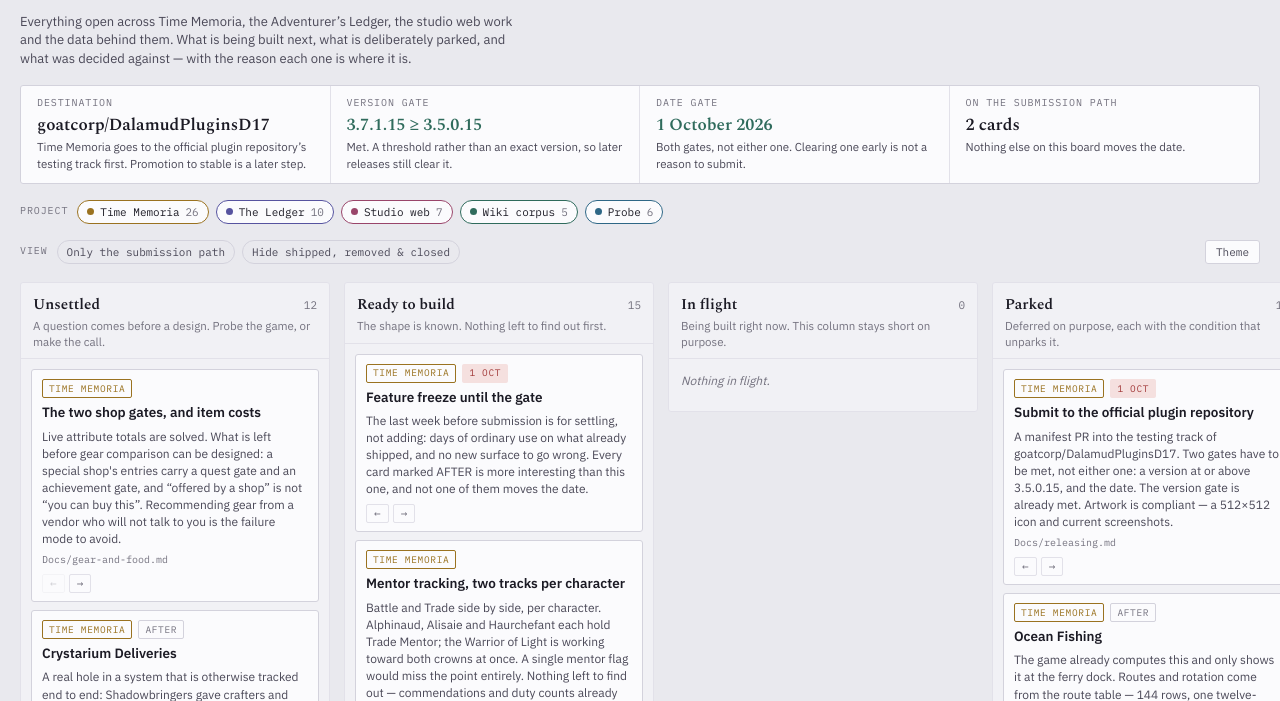
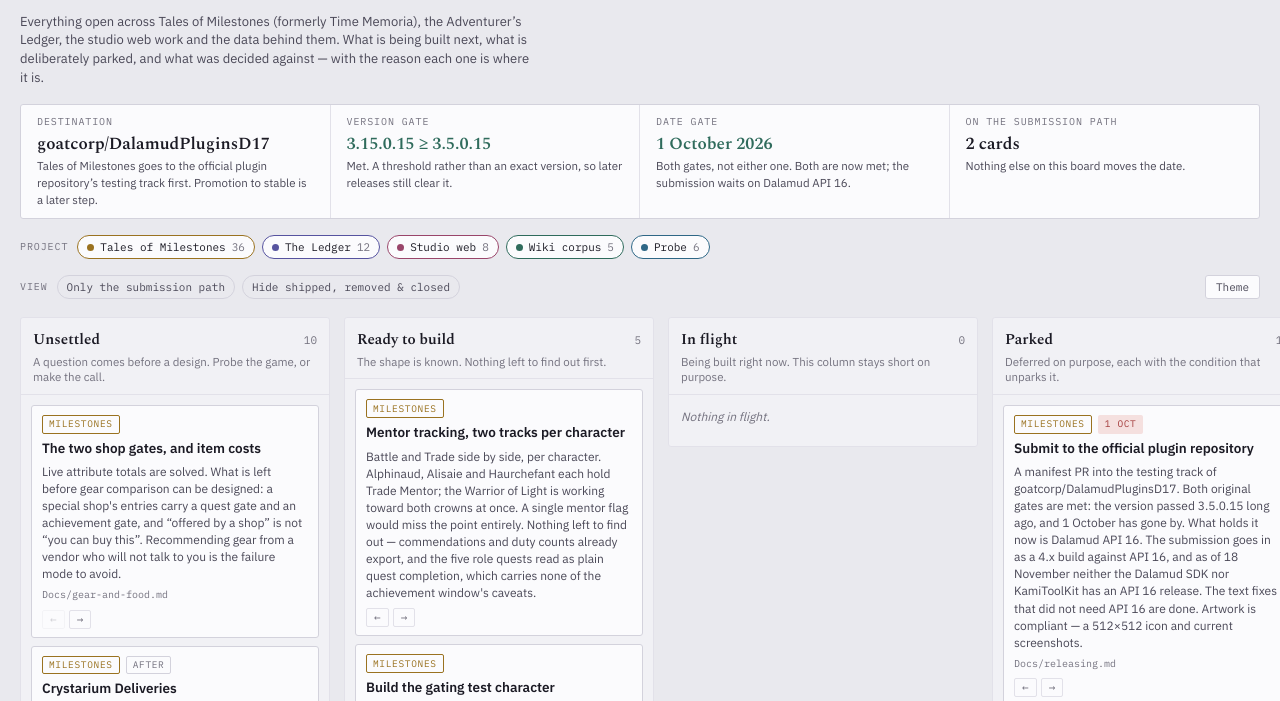
Before and after one commit to LegendsOfTheGame/roadmap, a plain HTML site: page index.html in a window 1280 px wide. Shown: the part 95-796 px from the top of the page. Drawn offline with nearby package versions, Linux system fonts and the light colour scheme.

Commit message:
content: catch the board up to 3.15.0.15
Shipped since 23 Sep: 12 planned cards move to Shipped (duty grid and
export, relic export and checklist, hunt counts and reconciliation,
native parity, backup notice, Ledger address, Ko-fi, settle week), and
13 new cards record 3.7.2 to 3.15 and the Ledger's layout and share codes.
API 16 is now on the submission path. The plugin's new name, Tales of
Milestones, replaces Time Memoria on the page.

Co-Authored-By: Claude Opus 5.5 <noreply@anthropic.com>
Claude-Session: https://claude.ai/code/session_01DSgFFcDf3qQZHhCZweBMfk

```diff
--- a/cards.js
+++ b/cards.js
@@ -15,14 +15,14 @@
 const META = {
   gateDate: Date.UTC(2026, 9, 1),        // 1 October 2026
   gateDateLabel: "1 October 2026",
-  version: "3.7.1.15",
+  version: "3.15.0.15",
   versionGate: "3.5.0.15",
   destination: "goatcorp/DalamudPluginsD17"
 };
 
 const PROJECTS = {
-  tm:     { name: "Time Memoria",  short: "TIME MEMORIA", hue: "var(--p-tm)",
-            blurb: "The Dalamud plugin. Quest pacing, read from the game." },
+  tm:     { name: "Tales of Milestones", short: "MILESTONES", hue: "var(--p-tm)",
+            blurb: "The Dalamud plugin, formerly Time Memoria. Quest pacing, read from the game." },
   pl:     { name: "The Ledger",    short: "LEDGER",       hue: "var(--p-pl)",
             blurb: "Pandora Lunar's Adventurer's Ledger, the web companion." },
   studio: { name: "Studio web",    short: "STUDIO",       hue: "var(--p-studio)",
@@ -63,15 +63,10 @@ const CARDS = [
 
   { id: "d17-submit", p: "tm", c: "parked", gate: "1oct",
     t: "Submit to the official plugin repository",
-    d: "A manifest PR into the testing track of goatcorp/DalamudPluginsD17. Two gates have to be met, not either one: a version at or above 3.5.0.15, and the date. The version gate is already met. Artwork is compliant — a 512×512 icon and current screenshots.",
+    d: "A manifest PR into the testing track of goatcorp/DalamudPluginsD17. Both original gates are met: the version passed 3.5.0.15 long ago, and 1 October has gone by. What holds it now is Dalamud API 16. The submission goes in as a 4.x build against API 16, and as of 18 November neither the Dalamud SDK nor KamiToolKit has an API 16 release. The text fixes that did not need API 16 are done. Artwork is compliant — a 512×512 icon and current screenshots.",
     s: "Docs/releasing.md" },
 
-  { id: "no-features-sep", p: "tm", c: "ready", gate: "1oct",
-    t: "Feature freeze until the gate",
-    d: "The last week before submission is for settling, not adding: days of ordinary use on what already shipped, and no new surface to go wrong. Every card marked AFTER is more interesting than this one, and not one of them moves the date.",
-    s: null },
-
-  /* ---------------- Time Memoria ---------------- */
+  /* ---------------- Tales of Milestones (formerly Time Memoria) ---------------- */
 
   { id: "mentor", p: "tm", c: "ready", gate: null,
     t: "Mentor tracking, two tracks per character",
@@ -88,31 +83,6 @@ const CARDS = [
     d: "A real hole in a system that is otherwise tracked end to end: Shadowbringers gave crafters and gatherers no class quest chain at all, and replaced it with a repeatable turn-in. So this is a new tracked category per job with its own rank and delivery count — not missing quest rows. The exact shape is still unprobed.",
     s: null },
 
-  { id: "lodestone-link", p: "tm", c: "ready", gate: null,
-    t: "The Lodestone link in the native window",
-    d: "The last open item in native parity. The closest existing node draws a full list-item hover bar, so a row that reads as a clickable label is real work rather than one property. Left out of the last parity pass rather than shipping something that looks clickable and is not.",
-    s: "Docs/native-parity.md" },
-
-  { id: "rebaseline-native", p: "tm", c: "ready", gate: null,
-    t: "Native parity for the journal re-baseline",
-    d: "The re-baseline controls shipped in the classic settings window first. The native window still needs them.",
-    s: "Docs/native-parity.md" },
-
-  { id: "duty-export", p: "tm", c: "ready", gate: "after",
-    t: "Export duty completion for the grid",
-    d: "Three tiers of certainty. Exact, from quest data: the quest that follows a duty gives the true answer for every dungeon and trial the story gates. Exact, from achievements: 53 Extreme and Minstrel's Ballad clears. A floor, from Mapping the Realm, which is a discovery achievement and must never overwrite a higher stored value. Guildhests stay hand-ticked, and say so.",
-    s: null },
-
-  { id: "relic-export", p: "tm", c: "ready", gate: "after",
-    t: "Relic names and completion",
-    d: "Relic quests already arrive in the export — the game files them under Class & Job Quests. Names come from the game's own achievement sheet, so the plugin can send name plus done and the Ledger seeds nothing by hand.",
-    s: null },
-
-  { id: "hunt-flags", p: "tm", c: "unsettled", gate: null,
-    t: "May the plugin export the hunt group flags?",
-    d: "A decision, not a probe. A per-mark kill record is a combat log and is permanently out of scope. But the plugin already exports duty and commendation counts, so a profile aggregate is not new ground. The principle wants settling before the Ledger asks for the data.",
-    s: "README.md" },
-
   { id: "ocean-build", p: "tm", c: "parked", gate: "after",
     t: "Ocean Fishing",
     d: "The game already computes this and only shows it at the ferry dock. Routes and rotation come from the route table — 144 rows, one twelve-element sequence shifted a place per day. Both boats, the next voyages, stops in order, unlocks read from the route's own quest column. Schedule from the game; bait and bite windows stay community measurement.",
@@ -128,20 +98,15 @@ const CARDS = [
     d: "The only planned change that alters what someone mid-A Realm Reborn sees, and the only one the game genuinely cannot supply. A level 50 Seventh Astral Era quest should rank as 2.x, not as the patch its id belongs to.",
     s: "Docs/4.0-checklist.md" },
 
-  { id: "api16", p: "tm", c: "parked", gate: "after",
+  { id: "api16", p: "tm", c: "parked", gate: "1oct",
     t: "Rebuild against API 16",
-    d: "Unparks when API 16 reaches general release. The API digit sorts last in the version, so it can never disqualify a build — but a forced update is a moment worth spending on something.",
+    d: "Now the one thing the submission waits on. The 4.x build that goes to the official repository has to target API 16, and as of 18 November neither the Dalamud SDK nor KamiToolKit has an API 16 release. Unparks when they do. The API digit sorts last in the version, so the rebuild can never disqualify a build.",
     s: "Docs/4.0-checklist.md" },
 
   { id: "gating-char", p: "tm", c: "ready", gate: null,
     t: "Build the gating test character",
     d: "A main character has done everything, which makes gating easy to write and impossible to test. A fresh character at level 10 with Fisher unlocked leaves one boat unlocked and one locked — permanently. A fixture, not a window that closes as you play. Every progression gate in the plugin needs it.",
     s: "Docs/4.0-checklist.md" },
-
-  { id: "ledger-url", p: "tm", c: "unsettled", gate: null,
-    t: "The Ledger address is compiled in",
-    d: "Every released build points at the current address for good, and the site is moving to its own domain. Redirects hold for now, which is the only reason this is not already a problem. Decide whether the plugin should read the address from somewhere that can change.",
-    s: null },
 
   /* ---------------- probes ---------------- */
 
@@ -172,26 +137,6 @@ const CARDS = [
 
   /* ---------------- the Ledger ---------------- */
 
-  { id: "backup-notice", p: "pl", c: "ready", gate: null,
-    t: "“We are moving — download your backup”",
-    d: "The one piece of the move worth doing early. Its clock starts when the notice goes up, not when the domain switches, and browser storage does not survive a change of origin. Without it every saved character is stranded.",
-    s: null },
-
-  { id: "duty-grid", p: "pl", c: "ready", gate: "after",
-    t: "The duty grid",
-    d: "Every dungeon, trial, raid and guildhest per expansion, ticked where done. Rows generated from the game's own content table, so no hand-kept list and new duties appear on patch day. The plugin supplies the exact answer where the story gates a duty, which is the part a Lodestone-only tracker cannot do.",
-    s: null },
-
-  { id: "relic-checklist", p: "pl", c: "ready", gate: "after",
-    t: "Relic checklist",
-    d: "Fed by the relic export. Ticked from the game rather than typed.",
-    s: null },
-
-  { id: "hunts-reconcile", p: "pl", c: "ready", gate: null,
-    t: "Reconcile the Hunts tab against the game",
-    d: "The game tracks unique elite mark kills, but only ever reports how many, never which. That count is still worth surfacing. The Warrior of Light's tab had none of the six La Noscea A ranks ticked; the game reported five. A line reading “the game says 5, you have ticked 0” is the whole feature.",
-    s: null },
-
   { id: "hunts-late", p: "pl", c: "parked", gate: null,
     t: "Later expansions have no hunt source",
     d: "Group achievements cover A Realm Reborn, Heavensward and Stormblood — 70 of 127 marks. Everything after that has counter achievements only. Those 57 stay hand-ticked, and the tab should say so plainly rather than look broken.",
@@ -216,12 +161,12 @@ const CARDS = [
 
   { id: "web-merge", p: "studio", c: "parked", gate: "after",
     t: "One origin for everything web-facing",
-    d: "The hub, the Ledger and the challenge trackers serve from one domain. One origin means one browser store, which is the whole point: a routine ticked on the checklist is ticked in the Ledger. Subdomains stay as redirects so existing addresses keep working.",
+    d: "Half done. legendmemoria.org already serves the Ledger, the Apex tracker and the plugin pages from one origin, which was the point: one browser store. The repositories are still separate, and a workflow copies them into the site. Folding them into one repository, with one licence across the lot, is the part still parked.",
     s: null },
 
   { id: "split-appjs", p: "studio", c: "parked", gate: "after",
     t: "Split the app into shell and per-game",
-    d: "The Ledger is one 199 KB script, nearly all of it specific to one game. This is not extra work on top of a shared layout — it is the shared layout. Shell: themes, save indicator, backup bar, and one countdown engine.",
+    d: "The Ledger's main script is now 396 KB, nearly all of it specific to one game. This is not extra work on top of a shared layout — it is the shared layout. Shell: themes, save indicator, backup bar, and one countdown engine.",
     s: null },
 
   { id: "reset-engine", p: "studio", c: "parked", gate: "after",
@@ -232,11 +177,6 @@ const CARDS = [
   { id: "challenge-rebirth", p: "studio", c: "parked", gate: "after",
     t: "Challenge trackers on the shared shell",
     d: "The themes already carry shape as well as colour — one sharpens every corner, another rounds them — so a game inheriting the shell inherits real personality, and the accent colour makes per-game identity a single line.",
-    s: null },
-
-  { id: "support", p: "studio", c: "ready", gate: null,
-    t: "A way to support the project",
-    d: "A donate link in the plugin's own settings window and on the sites. Donate links are common among approved plugins; it will be confirmed with the approval group at submission rather than assumed.",
     s: null },
 
   { id: "ads-ledger", p: "studio", c: "closed", gate: null,
@@ -273,7 +213,7 @@ const CARDS = [
 
   { id: "naive-time", p: "wiki", c: "ready", gate: null,
     t: "Timestamps ignore daylight saving",
-    d: "Fetch times are recorded in naive local time. An autumn clock change repeats an hour, so a stale record could win. Small, and it will happen in November.",
+    d: "Fetch times are recorded in naive local time. An autumn clock change repeats an hour, so a stale record could win. Small, and it comes round every November.",
     s: null },
 
   /* ---------------- closed, with the reason ---------------- */
@@ -299,6 +239,131 @@ const CARDS = [
     s: "Docs/releasing.md" },
 
   /* ---------------- shipped ---------------- */
+
+  { id: "sh-315", p: "tm", c: "shipped", gate: null,
+    t: "3.15.0.15 — an export half the size",
+    d: "Every id list in the export writes a run of consecutive ids as a pair, so a full export is about half its old size and quicker to paste. The data is the same. The Ledger reads it already, and exports from older versions still import.",
+    s: null },
+
+  { id: "sh-ledger-share", p: "pl", c: "shipped", gate: null,
+    t: "Share codes",
+    d: "Shipped with 3.15.0.15. Settings makes a short code that opens a read-only view of one character. Each share also stores a backup that your browser encrypts before it goes up, which only your owner key or a one-time recovery code can open. A timed code expires 48 hours after the last share; a permanent one updates itself after you save.",
+    s: null },
+
+  { id: "sh-314", p: "tm", c: "shipped", gate: null,
+    t: "3.14.0.15 — hunt counts, native parity, /tmwiki groups",
+    d: "Hunt group counts in the export, read on demand. Allied society quests in their own group under each expansion in /tmwiki, and held levequests listed by town. Journal re-baseline and Lodestone links in the native window. The Main Scenario rate stops at the final Main Scenario quest, and the Ledger link points at its new home.",
+    s: null },
+
+  { id: "kofi-title-heart", p: "tm", c: "shipped", gate: null,
+    t: "Ko-fi heart in the title bar",
+    d: "Shipped in 3.14.0.15. A heart in the classic main window's title bar opens the Ko-fi page. A link only, beside the one that stays in the Credits tab.",
+    s: null },
+
+  { id: "food-location-marker", p: "tm", c: "shipped", gate: null,
+    t: "Where each food is",
+    d: "Shipped in 3.14.0.15. Each row on the Bonuses tab shows where the food is: B1 to B4 for the inventory block, the same number /isearch gives, and S for the saddlebag. Probed against the game first — 26 of 26 visible food stacks matched.",
+    s: null },
+
+  { id: "sh-ledger-layout", p: "pl", c: "shipped", gate: null,
+    t: "The Ledger's new layout",
+    d: "Shipped with 3.13.0.15. Next Steps is the first screen, with Daily, Weekly and Seasonal in the rail. Each Challenge Log entry has its own row, routines can carry their own boxes, and the Ledger holds up to eight characters. The leftovers — Custom Deliveries boxes, the weekly meter, Armor and GARO cards — followed in 3.14.",
+    s: null },
+
+  { id: "sh-313", p: "tm", c: "shipped", gate: null,
+    t: "3.13.0.15 — eat from the window",
+    d: "An Eat button for each meal on the Bonuses tab and in /tm food, and /tm eat by role. Playtime in the export kept current. The native windows update once a second instead of every frame: about 1.2 ms down to 0.08 ms per frame in a test.",
+    s: null },
+
+  { id: "sh-311", p: "tm", c: "shipped", gate: null,
+    t: "3.11 — food from accepted quests",
+    d: "/tm food lists the quests in your journal that reward food, and an eye on the turn-in window opens it before you choose. Text follows the game's UI theme, so the light themes are readable. The download went from 12.7 MB to 1.3 MB. 3.11.1.15 fixed an unload error that needed a game restart.",
+    s: null },
+
+  { id: "sh-rename", p: "tm", c: "shipped", gate: null,
+    t: "3.10.1.15 — Time Memoria is now Tales of Milestones",
+    d: "A new name and nothing else. Settings, the quest journal and exports stay where they were, and the /tm commands do not change.",
+    s: null },
+
+  { id: "sh-310", p: "tm", c: "shipped", gate: null,
+    t: "3.10.0.15 — the /tm food window",
+    d: "The strongest meal held for each role, and where it is: inventory, saddlebag or a retainer by name. Saddlebag food is found straight after the game starts, not only after the saddlebag is opened. The last five exports per character are kept locally.",
+    s: null },
+
+  { id: "sh-38", p: "tm", c: "shipped", gate: null,
+    t: "3.8 and 3.9 — the collections export",
+    d: "A separate collections export with duty clears, per-expansion quest totals, mount speed, folklore tomes and the Master's Bestiary in 3.8.0.15, and relic stages held in 3.9.0.15.",
+    s: null },
+
+  { id: "sh-372", p: "tm", c: "shipped", gate: null,
+    t: "3.7.2 to 3.7.7 — /tmwiki and levequests",
+    d: "A /tmwiki window that links accepted quests to the wiki, and levequests shown with their job, turn-in count and copyable required items. Plus fixes to the installer buttons and to event names.",
+    s: null },
+
+  { id: "domain-move", p: "studio", c: "shipped", gate: null,
+    t: "Everything on legendmemoria.org",
+    d: "legendmemoria.org serves the Ledger at /lunar, the Apex tracker at /apex and the plugin pages at /plugins, all from one origin. The old Ledger address stays up with a moved notice.",
+    s: null },
+
+  { id: "support", p: "studio", c: "shipped", gate: null,
+    t: "A way to support the project",
+    d: "Shipped. A Ko-fi button in the plugin's settings since 3.7.1.15, a heart in the classic window's title bar since 3.14.0.15, and a plain Ko-fi link on the Ledger and this board. Links only: no counter, no popup, no reminder.",
+    s: null },
+
+  { id: "backup-notice", p: "pl", c: "shipped", gate: null,
+    t: "“We are moving — download your backup”",
+    d: "Shipped. The old github.io address shows a notice that the Ledger has moved, with a Download backup button. Browser storage does not survive a change of origin, so without it every saved character would have been stranded.",
+    s: null },
+
+  { id: "duty-grid", p: "pl", c: "shipped", gate: null,
+    t: "The duty grid",
+    d: "Every dungeon, trial, raid and guildhest per expansion, ticked where done. The rows are generated from the game's own Duty Finder table, so new duties appear on patch day with no hand-kept list, and the grid ticks itself from the plugin's duty export.",
+    s: null },
+
+  { id: "relic-checklist", p: "pl", c: "shipped", gate: null,
+    t: "Relic checklist",
+    d: "Shipped in 3.9.0.15 as its own Relics area, then rebuilt in 3.12 to count weapons and tools rather than quests: one panel per relic line, a By job view, and Armor and GARO cards. Filled from the plugin's relic export, not typed. When a line's first quest is not open yet, the card names the quest to do on the way to it.",
+    s: null },
+
+  { id: "hunts-reconcile", p: "pl", c: "shipped", gate: null,
+    t: "Reconcile the Hunts tab against the game",
+    d: "Shipped in 3.14.0.15. After an import, each A and S rank group shows the game's count beside your ticks — for example “The game counts 5 of 6; you have ticked 4”. It never ticks anything for you.",
+    s: null },
+
+  { id: "ledger-url", p: "tm", c: "shipped", gate: null,
+    t: "The Ledger address in the plugin",
+    d: "Shipped in 3.14.0.15. Open Adventurer's Ledger now goes to legendmemoria.org/lunar, the Ledger's permanent home. The old address stays up and says the Ledger has moved, so older builds still lead somewhere useful.",
+    s: null },
+
+  { id: "hunt-flags", p: "tm", c: "shipped", gate: null,
+    t: "Hunt group counts in the export",
+    d: "Decided yes, as an aggregate, and shipped in 3.14.0.15. The export carries the game's count for each of the 16 A and S rank “Mark of the …” achievements. It is the group count only: the plugin does not record which mark was killed, so the per-mark log stays closed. A Read hunt counts button asks the game for all 16, and only when it is pressed.",
+    s: "README.md" },
+
+  { id: "lodestone-link", p: "tm", c: "shipped", gate: null,
+    t: "The Lodestone link in the native window",
+    d: "Shipped in 3.14.0.15. Maintenance and Active Events rows in the native window have a Read button after the title, and it opens the Lodestone page. A button, so nothing looks clickable that is not.",
+    s: "Docs/native-parity.md" },
+
+  { id: "rebaseline-native", p: "tm", c: "shipped", gate: null,
+    t: "Native parity for the journal re-baseline",
+    d: "Shipped in 3.14.0.15. The native Settings tab can re-baseline the journal, as the classic window has since 3.5.0.15. Select Set Baseline, then select it again within five seconds to confirm.",
+    s: "Docs/native-parity.md" },
+
+  { id: "relic-export", p: "tm", c: "shipped", gate: null,
+    t: "Relic names and completion",
+    d: "Shipped in 3.9.0.15 and extended since. The collections export carries the highest relic stage held for each job, Zodiac to Cosmic Tools, read from the armoury chest, bags, saddlebag, retainers and glamour dresser. 3.12 added Lucis and Resplendent tools; 3.13 added relic armor, GARO gear and the Figmental, Exquisite and Deep Dungeon weapons.",
+    s: null },
+
+  { id: "duty-export", p: "tm", c: "shipped", gate: null,
+    t: "Export duty completion for the grid",
+    d: "Shipped in 3.8.0.15. The export carries every duty the game records as cleared, read straight from the game rather than inferred from the quest that follows it. Quest battles and deep dungeon floors never record a clear there, so the Ledger covers those from quests and achievements. The Hall of the Novice is left out: the game's record of it proved unreliable, and once made an export count 202 duties where the true number was 192.",
+    s: null },
+
+  { id: "no-features-sep", p: "tm", c: "shipped", gate: null,
+    t: "Feature freeze until the gate",
+    d: "Done. The settle week ran from 25 September to 1 October: days of ordinary use on what had already shipped, and nothing new added. The submission then came to wait on API 16 instead, so releases resumed in October.",
+    s: null },
 
   { id: "sh-371", p: "tm", c: "shipped", gate: null,
     t: "3.7.1.15 — Ko-fi, and two panels that scroll",
--- a/index.html
+++ b/index.html
@@ -4,7 +4,7 @@
 <meta charset="UTF-8">
 <meta name="viewport" content="width=device-width, initial-scale=1">
 <title>Forget Nothing Board &mdash; Legends of the Game</title>
-<meta name="description" content="What is being built next for Time Memoria and the Adventurer's Ledger, what is deliberately parked, and what was decided against.">
+<meta name="description" content="What is being built next for Tales of Milestones (formerly Time Memoria) and the Adventurer's Ledger, what is deliberately parked, and what was decided against.">
 <meta name="color-scheme" content="light dark">
 <link rel="preconnect" href="https://fonts.googleapis.com">
 <link rel="preconnect" href="https://fonts.gstatic.com" crossorigin>
@@ -21,13 +21,13 @@
     <span class="clock" id="clock"></span>
   </div>
 
-  <p class="standfirst">Everything open across Time Memoria, the Adventurer&rsquo;s Ledger, the studio web work and the data behind them. What is being built next, what is deliberately parked, and what was decided against &mdash; with the reason each one is where it is.</p>
+  <p class="standfirst">Everything open across Tales of Milestones (formerly Time Memoria), the Adventurer&rsquo;s Ledger, the studio web work and the data behind them. What is being built next, what is deliberately parked, and what was decided against &mdash; with the reason each one is where it is.</p>
 
   <div class="gates">
     <div class="gate-cell">
       <span class="gate-k">Destination</span>
       <span class="gate-v" id="destination"></span>
-      <span class="gate-n">Time Memoria goes to the official plugin repository&rsquo;s testing track first. Promotion to stable is a later step.</span>
+      <span class="gate-n">Tales of Milestones goes to the official plugin repository&rsquo;s testing track first. Promotion to stable is a later step.</span>
     </div>
     <div class="gate-cell">
       <span class="gate-k">Version gate</span>
@@ -37,7 +37,7 @@
     <div class="gate-cell">
       <span class="gate-k">Date gate</span>
       <span class="gate-v unmet" id="dategate"></span>
-      <span class="gate-n">Both gates, not either one. Clearing one early is not a reason to submit.</span>
+      <span class="gate-n">Both gates, not either one. Both are now met; the submission waits on Dalamud API 16.</span>
     </div>
     <div class="gate-cell">
       <span class="gate-k">On the submission path</span>
@@ -70,7 +70,7 @@
   <p><strong>Shipped does not go backwards.</strong> What shipped, shipped. A released card cannot return to the planning columns; the only move out of Shipped is into Removed, which records that it was withdrawn and why. Nothing reaches Removed from anywhere else, because nothing can be pulled that was never released.</p>
   <p><strong>Characters.</strong> Cards that cite a real reading name the character after an ally from the game&rsquo;s own story. The bugs and the numbers are real; the names stand in.</p>
   <p><strong>Moving cards.</strong> Drag a card, or use the arrows on it. Your arrangement is kept in this browser only and changes nothing for anyone else. The board itself changes when <code>cards.js</code> changes in the repository.</p>
-  <p>Source: <a href="https://github.com/LegendsOfTheGame/roadmap">github.com/LegendsOfTheGame/roadmap</a> &middot; Time Memoria: <a href="https://github.com/LegendsOfTheGame/TimeMemoriaV3">TimeMemoriaV3</a> &middot; Support: <a href="https://ko-fi.com/legendsofthegame">Ko-fi</a></p>
+  <p>Source: <a href="https://github.com/LegendsOfTheGame/roadmap">github.com/LegendsOfTheGame/roadmap</a> &middot; Tales of Milestones: <a href="https://github.com/LegendsOfTheGame/TimeMemoriaV3">TimeMemoriaV3</a> &middot; Support: <a href="https://ko-fi.com/legendsofthegame">Ko-fi</a></p>
 </section>
 
 <script src="cards.js"></script>
```
Also changed, not shown: 1 other file.
